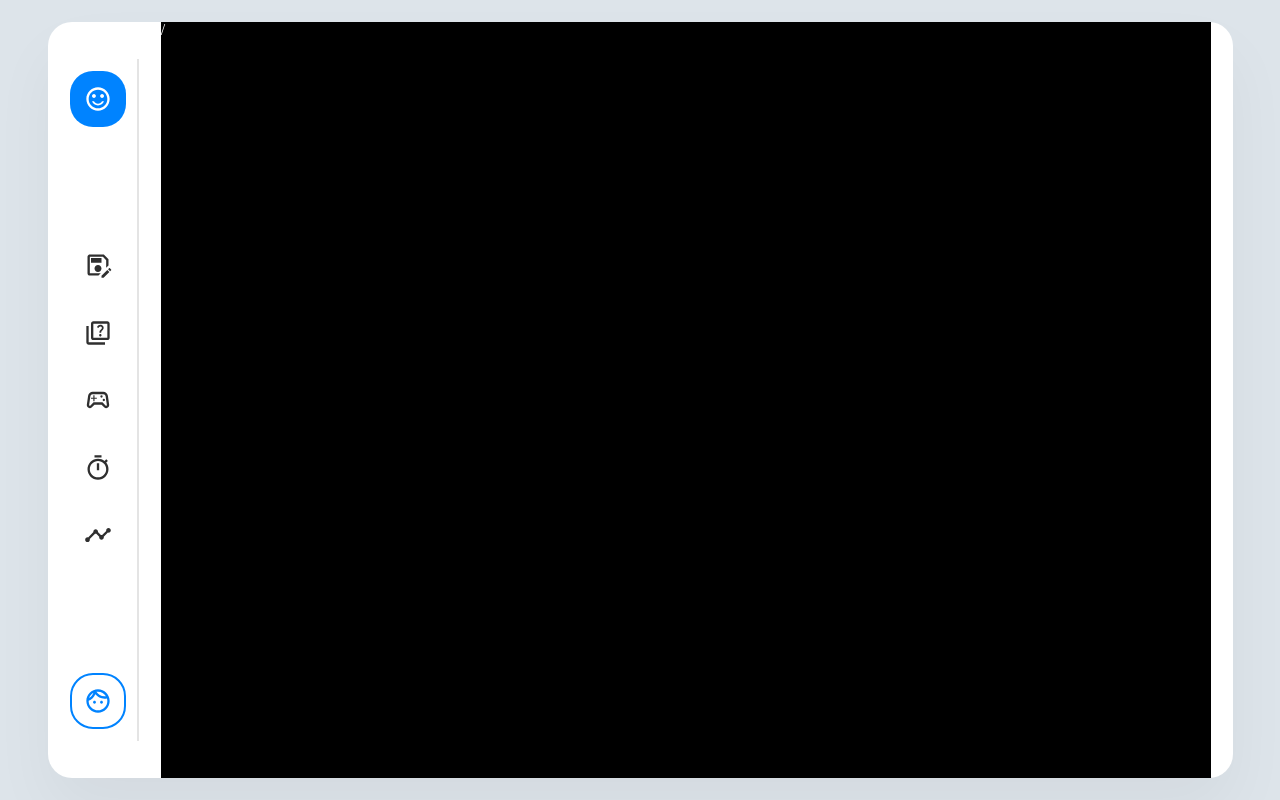
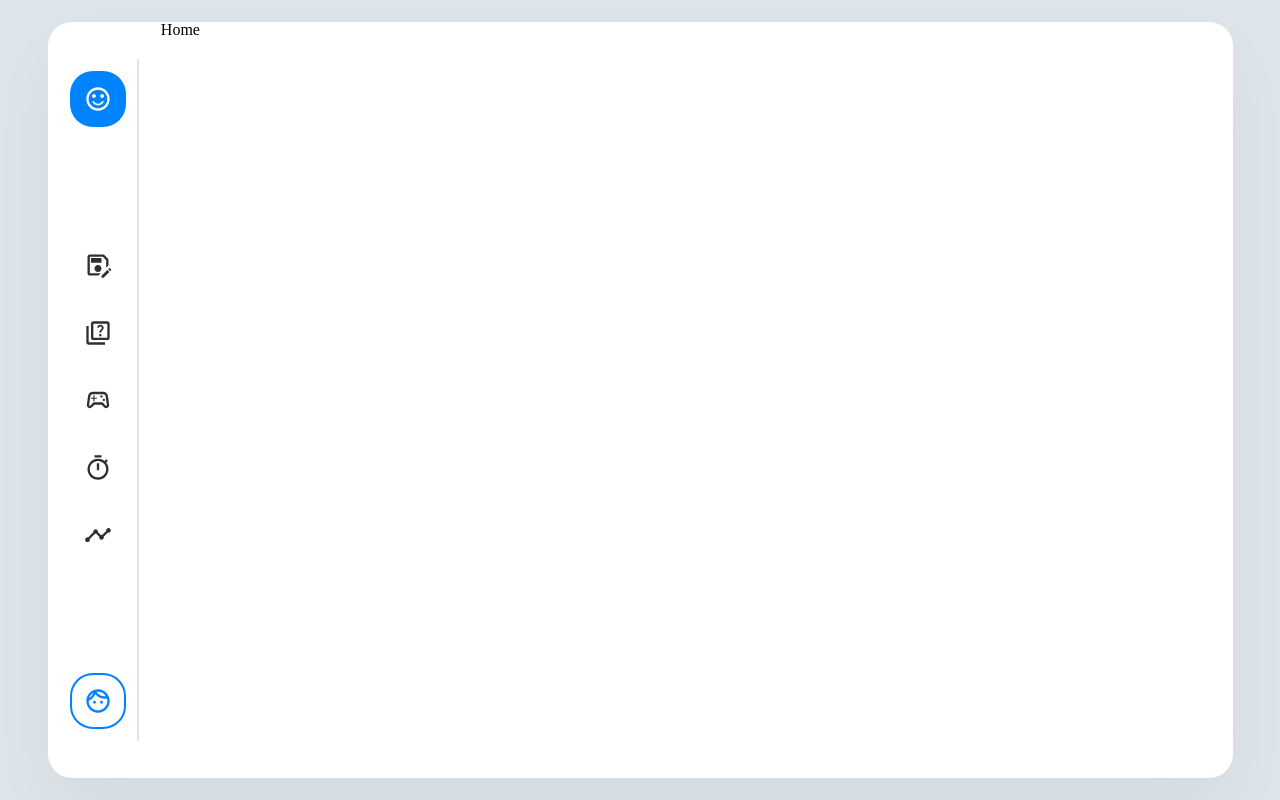
Before and after one commit to Shamp07/word-memorize, a React (Vite) app: page / in a window 1280 px wide. Built offline with nearby package versions, Linux system fonts and the light colour scheme.

Commit message:
feat: add content components by router

```diff
--- /dev/null
+++ b/src/components/Content/Analytics.tsx
@@ -0,0 +1,11 @@
+import React from 'react';
+
+function Analytics() {
+  return (
+    <div>
+      <h1>Analytics</h1>
+    </div>
+  );
+}
+
+export default Analytics;
--- /dev/null
+++ b/src/components/Content/Card.tsx
@@ -0,0 +1,11 @@
+import React from 'react';
+
+function Card() {
+  return (
+    <div>
+      <h1>Card</h1>
+    </div>
+  );
+}
+
+export default Card;
--- /dev/null
+++ b/src/components/Content/Game.tsx
@@ -0,0 +1,11 @@
+import React from 'react';
+
+function Game() {
+  return (
+    <div>
+      <h1>Game</h1>
+    </div>
+  );
+}
+
+export default Game;
--- /dev/null
+++ b/src/components/Content/Home.tsx
@@ -0,0 +1,11 @@
+import React from 'react';
+
+function Home() {
+  return (
+    <div>
+      <h1>Home</h1>
+    </div>
+  );
+}
+
+export default Home;
--- /dev/null
+++ b/src/components/Content/Timer.tsx
@@ -0,0 +1,11 @@
+import React from 'react';
+
+function Timer() {
+  return (
+    <div>
+      <h1>Timer</h1>
+    </div>
+  );
+}
+
+export default Timer;
--- /dev/null
+++ b/src/components/Content/Word.tsx
@@ -0,0 +1,11 @@
+import React from 'react';
+
+function Word() {
+  return (
+    <div>
+      <h1>Word</h1>
+    </div>
+  );
+}
+
+export default Word;
--- a/src/components/Content/index.tsx
+++ b/src/components/Content/index.tsx
@@ -5,17 +5,18 @@ import { CSSTransition, TransitionGroup } from 'react-transition-group';
 import { css, Global } from '@emotion/react';
 
 import { ContentPath } from '@constants/route';
+import Home from './Home';
+import Word from './Word';
+import Card from './Card';
+import Game from './Game';
+import Timer from './Timer';
+import Analytics from './Analytics';
 
 const Root = styled.div`
   margin: 22px;
   width: 100%;
   height: 100%;
   position: relative;
-
-  & > div, & > div > div {
-    width: 100%;
-    height: 100%;
-  }
 `;
 
 const ContentInner = styled.div`
@@ -53,12 +54,25 @@ const animation = css`
   }
 `;
 
-const RouteWrapper = styled.div`
-  color: white;
-  background: black;
-  height: 100%;
-  width: 100%;
-`;
+const contentRoutes = [{
+  path: ContentPath.HOME,
+  element: <Home />,
+}, {
+  path: ContentPath.WORD,
+  element: <Word />,
+}, {
+  path: ContentPath.CARD,
+  element: <Card />,
+}, {
+  path: ContentPath.GAME,
+  element: <Game />,
+}, {
+  path: ContentPath.TIMER,
+  element: <Timer />,
+}, {
+  path: ContentPath.ANALYTICS,
+  element: <Analytics />,
+}];
 
 function Content() {
   const { pathname } = useLocation();
@@ -70,8 +84,8 @@ function Content() {
         <TransitionGroup>
           <CSSTransition key={pathname} classNames="slide" timeout={2000}>
             <Routes>
-              {Object.values(ContentPath).map((path) => (
-                <Route path={path} element={<RouteWrapper className="inner">{path}</RouteWrapper>} />
+              {contentRoutes.map(({ path, element }) => (
+                <Route key={path} path={path} element={element} />
               ))}
             </Routes>
           </CSSTransition>
```
